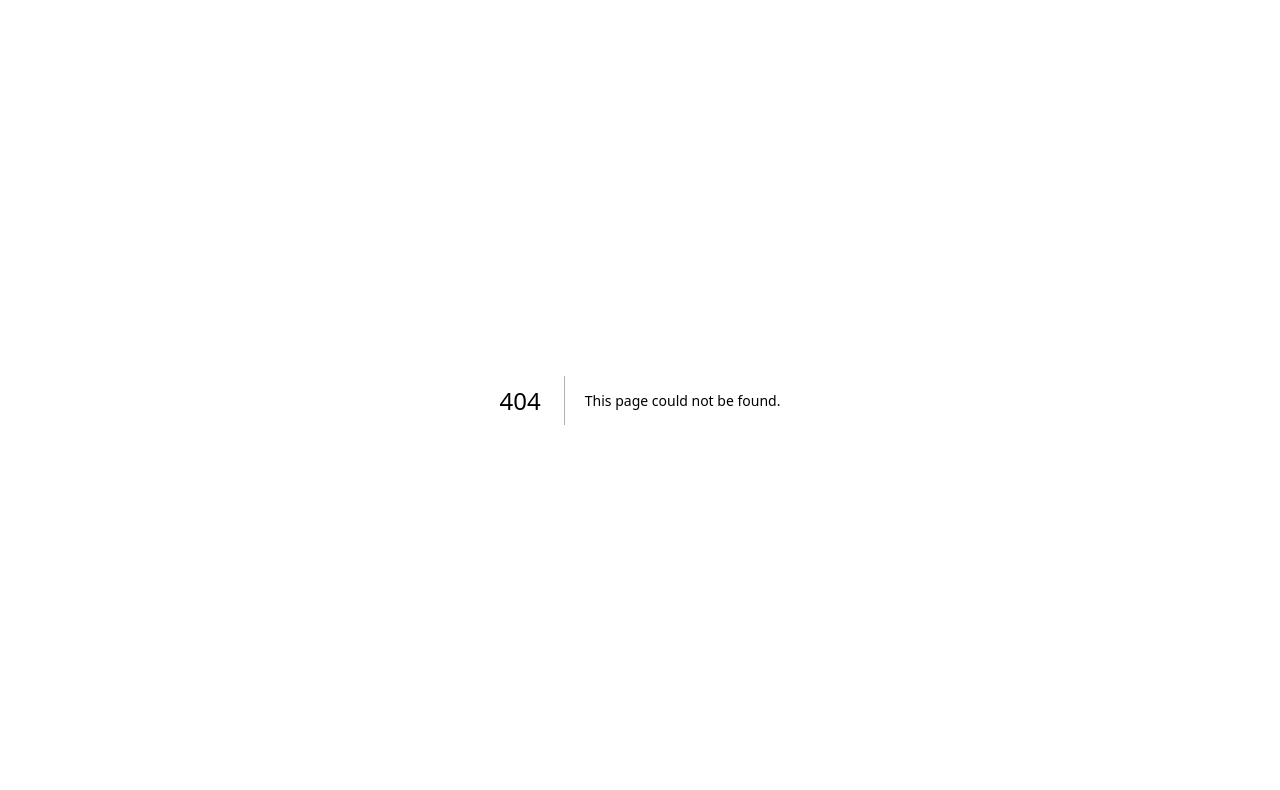
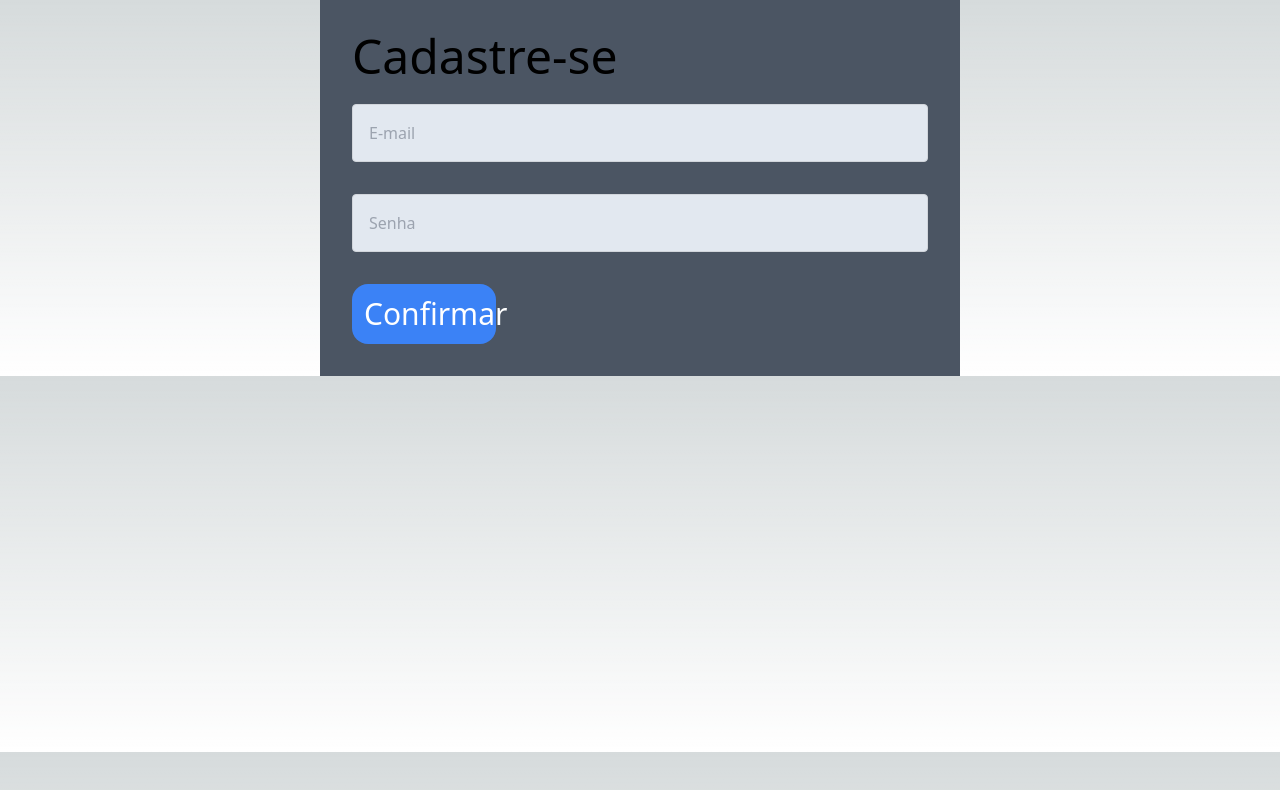
Before and after one commit to Mikael-Kalashnikov/sistema-de-controle-de-gastos-pessoais, a Next.js app: page /register-form in a window 1280 px wide. Before the commit this address had no page. Shown: the top 790 px of the page. Built offline with nearby package versions, Linux system fonts and the light colour scheme.

Commit message:
feat: implements sign up and sign in

```diff
--- a/config/firebase.ts
+++ b/config/firebase.ts
@@ -1,32 +1,37 @@
 import { collection, getDocs } from "firebase/firestore";
-import { initializeApp } from "firebase/app";
+import { initializeApp, getApps } from "firebase/app";
 import { getFirestore } from "firebase/firestore";
 import { useEffect, useState } from "react";
 
-const firebaseApp = initializeApp({
+const firebaseApp = {
   apiKey: "AIzaSyCy8h1VrIpOvbM-_ZCrTmLBGcsn2MJc9Hw",
   authDomain: "sistema-de-gastos-pessoais.firebaseapp.com",
   projectId: "sistema-de-gastos-pessoais",
-});
+};
 
-export const App = () =>{
-  const [name, setName] = useState("");
-  const [value, setValue] = useState("");
-  const [type, setType] = useState("");
-  const [date, setDate] = useState("");
-  const [transacao, setTransacao] = useState([]);
+let firebase_app =
+  getApps().length === 0 ? initializeApp(firebaseApp) : getApps()[0];
 
-  const db = getFirestore(firebaseApp);
-  const userCollectionRef = collection(db, "Transações");
+export default firebase_app;
 
-  useEffect(() => {
-    const getTransacao = async () =>{
-      const data = await getDocs(userCollectionRef);
-      console.log(data.docs.map((doc)=> ({...doc.data(), id:doc.id})));
-    };
-    getTransacao();
-  }, []);
-}
+// export const App = () =>{
+//   const [name, setName] = useState("");
+//   const [value, setValue] = useState("");
+//   const [type, setType] = useState("");
+//   const [date, setDate] = useState("");
+//   const [transacao, setTransacao] = useState([]);
+
+//   const db = getFirestore(firebaseApp);
+//   const userCollectionRef = collection(db, "Transações");
+
+//   useEffect(() => {
+//     const getTransacao = async () =>{
+//       const data = await getDocs(userCollectionRef);
+//       console.log(data.docs.map((doc)=> ({...doc.data(), id:doc.id})));
+//     };
+//     getTransacao();
+//   }, []);
+// }
 //firebase.initializeApp(firebaseApp);
 
 //export { fbAuth, fbRestore, fbStorage };
--- a/pages/login/index.tsx
+++ b/pages/login/index.tsx
@@ -1,13 +1,24 @@
+"use client";
 import React, { useState } from "react";
 import logo from "../Images/logo.png";
+import { useRouter } from "next/router";
+import signIn from "@/services/fb-singin";
 
 function Login({ onLogin }) {
   const [username, setUsername] = useState("");
   const [password, setPassword] = useState("");
+  const router = useRouter();
 
-  const handleSubmit = (e) => {
+  const handleSubmit = async (e) => {
     e.preventDefault();
-    onLogin({ username, password });
+    const { result, error } = await signIn(username, password);
+    if (error) {
+      alert("Credenciais erradas!");
+      return console.log(error);
+    }
+    // else successful
+    console.log(result);
+    return router.push("/home");
   };
 
   return (
--- /dev/null
+++ b/pages/register-form/index.tsx
@@ -0,0 +1,53 @@
+import { useRouter } from "next/router";
+import { useState } from "react";
+import signUp from "@/services/fb-signup";
+
+export default function RegisterForm() {
+  const [email, setEmail] = useState("");
+  const [password, setPassword] = useState("");
+  const router = useRouter();
+
+  const handleForm = async (event: any) => {
+    event.preventDefault();
+
+    const { result, error } = await signUp(email, password);
+
+    if (error) {
+      return console.log(error);
+    }
+
+    // else successful
+    console.log(result);
+    return router.push("/login");
+  };
+  return (
+    <div className="w-full h-full flex flex-col items-center">
+      <form className="p-8 bg-gray-600 w-1/2">
+        <h2 className="text-5xl mb-6">Cadastre-se</h2>
+        <div>
+          <input
+            className="w-full mx-auto p-4 mb-8 text-black border rounded bg-slate-200 border-gray-300"
+            type="text"
+            placeholder="E-mail"
+            value={email}
+            onChange={(event) => setEmail(event.target.value)}
+          />
+          <input
+            className="w-full mx-auto p-4 mb-8 text-black border rounded bg-slate-200 border-gray-300"
+            type="password"
+            placeholder="Senha"
+            value={password}
+            onChange={(event) => setPassword(event.target.value)}
+          />
+          <button
+            className="w-3/12 mx-auto bg-blue-500 text-white text-3xl p-3 rounded-2xl hover:bg-blue-600"
+            type="submit"
+            onClick={handleForm}
+          >
+            Confirmar
+          </button>
+        </div>
+      </form>
+    </div>
+  );
+}
--- /dev/null
+++ b/services/fb-signup.ts
@@ -0,0 +1,16 @@
+import firebase_app from "../config/firebase";
+import { createUserWithEmailAndPassword, getAuth } from "firebase/auth";
+
+const auth = getAuth(firebase_app);
+
+export default async function signUp(email: string, password: string) {
+  let result = null,
+    error = null;
+  try {
+    result = await createUserWithEmailAndPassword(auth, email, password);
+  } catch (e) {
+    error = e;
+  }
+
+  return { result, error };
+}
--- /dev/null
+++ b/services/fb-singin.ts
@@ -0,0 +1,16 @@
+import firebase_app from "../config/firebase";
+import { signInWithEmailAndPassword, getAuth } from "firebase/auth";
+
+const auth = getAuth(firebase_app);
+
+export default async function signIn(email: string, password: string) {
+  let result = null,
+    error = null;
+  try {
+    result = await signInWithEmailAndPassword(auth, email, password);
+  } catch (e) {
+    error = e;
+  }
+
+  return { result, error };
+}
```
